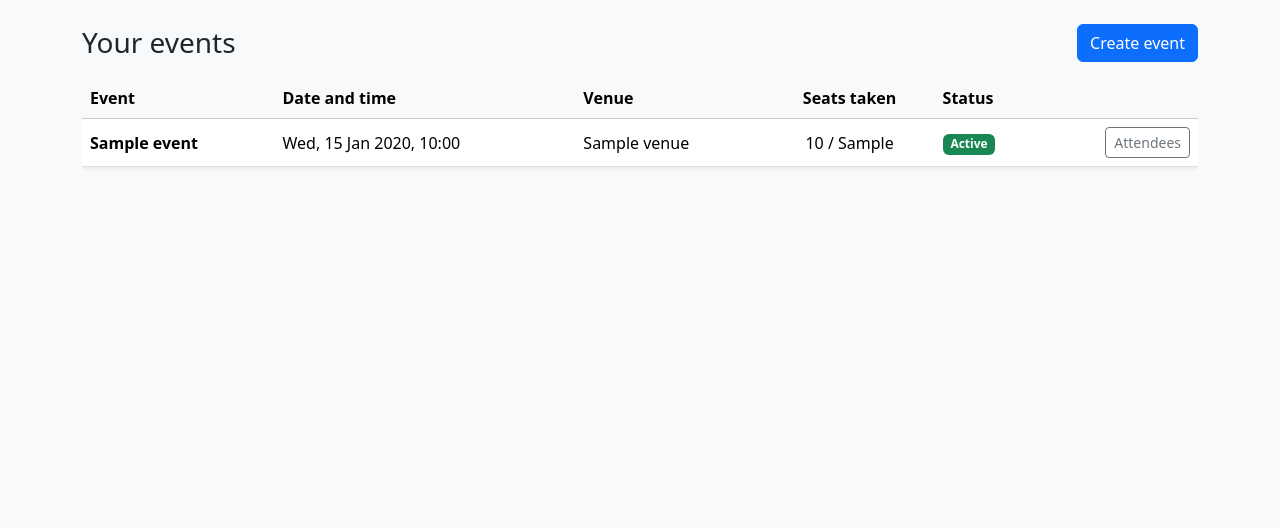
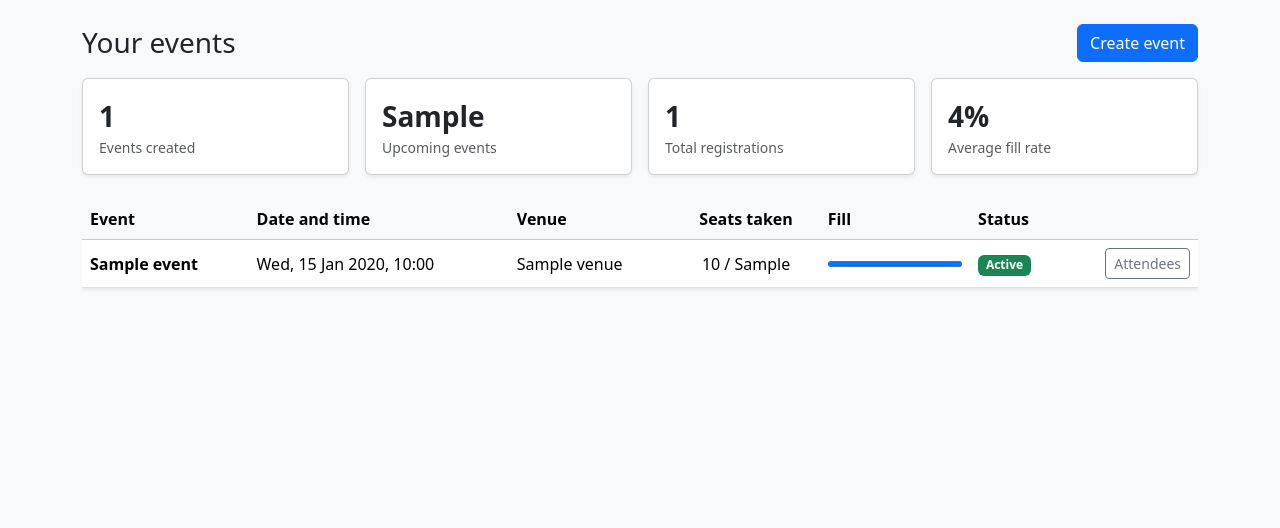
Before and after one commit to Asmit-123/event-booking-platform, a Django app: template templates/events/organizer_dashboard.html in a window 1280 px wide. Shown: the part 56-584 px from the top of the page. Run offline with Django 5.2, Linux system fonts and the light colour scheme; the template is opened without the code that fills it: most values are stand-ins (such as "Sample title", 1, 10 or a date in 2020); some libraries are stand-ins or nearby versions.

Commit message:
add organizer analytics summary to the dashboard

```diff
--- a/events/views.py
+++ b/events/views.py
@@ -26,8 +26,9 @@ def home(request):
 
 @organizer_required
 def organizer_dashboard(request):
-    events = selectors.organizer_events(request.user)
-    return render(request, "events/organizer_dashboard.html", {"events": events})
+    events = list(selectors.organizer_events(request.user))
+    context = {"events": events, "stats": selectors.summarize_organizer_events(events)}
+    return render(request, "events/organizer_dashboard.html", context)
 
 
 @organizer_required
--- a/static/css/app.css
+++ b/static/css/app.css
@@ -24,3 +24,9 @@ main:focus {
     transform: none;
   }
 }
+
+.event-fill {
+  width: 100%;
+  min-width: 6rem;
+  height: 0.75rem;
+}
--- a/templates/events/organizer_dashboard.html
+++ b/templates/events/organizer_dashboard.html
@@ -9,6 +9,35 @@
   </div>
 
   {% if events %}
+    <div class="row g-3 mb-4">
+      <div class="col-6 col-lg-3">
+        <div class="card h-100 shadow-sm"><div class="card-body">
+          <div class="fs-3 fw-semibold">{{ stats.total_events }}</div>
+          <div class="text-muted small">Events created</div>
+        </div></div>
+      </div>
+      <div class="col-6 col-lg-3">
+        <div class="card h-100 shadow-sm"><div class="card-body">
+          <div class="fs-3 fw-semibold">{{ stats.upcoming_events }}</div>
+          <div class="text-muted small">Upcoming events</div>
+        </div></div>
+      </div>
+      <div class="col-6 col-lg-3">
+        <div class="card h-100 shadow-sm"><div class="card-body">
+          <div class="fs-3 fw-semibold">{{ stats.total_registrations }}</div>
+          <div class="text-muted small">Total registrations</div>
+        </div></div>
+      </div>
+      <div class="col-6 col-lg-3">
+        <div class="card h-100 shadow-sm"><div class="card-body">
+          <div class="fs-3 fw-semibold">{{ stats.fill_rate }}%</div>
+          <div class="text-muted small">Average fill rate</div>
+        </div></div>
+      </div>
+    </div>
+  {% endif %}
+
+  {% if events %}
     <div class="table-responsive">
       <table class="table table-hover align-middle bg-white shadow-sm">
         <thead class="table-light">
@@ -17,6 +46,7 @@
             <th scope="col">Date and time</th>
             <th scope="col">Venue</th>
             <th scope="col" class="text-center">Seats taken</th>
+            <th scope="col" class="d-none d-md-table-cell">Fill</th>
             <th scope="col">Status</th>
             <th scope="col"><span class="visually-hidden">Actions</span></th>
           </tr>
@@ -28,6 +58,9 @@
               <td>{{ event.start_datetime|date:"D, d M Y, H:i" }}</td>
               <td>{{ event.venue }}</td>
               <td class="text-center">{{ event.seats_taken }} / {{ event.seat_limit }}</td>
+              <td class="d-none d-md-table-cell">
+                <progress class="event-fill" value="{{ event.seats_taken }}" max="{{ event.seat_limit }}" aria-hidden="true"></progress>
+              </td>
               <td>{% include "events/_status_badge.html" %}</td>
               <td class="text-end text-nowrap">
                 <a class="btn btn-sm btn-outline-secondary" href="{% url 'events:event_attendees' event.pk %}">Attendees</a>
```
Also changed, not shown: events/selectors.py (+17 -0 lines), events/tests/test_dashboard_stats.py (added, +46 -0 lines).
